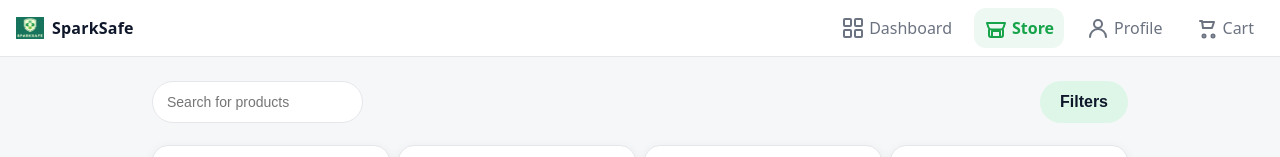
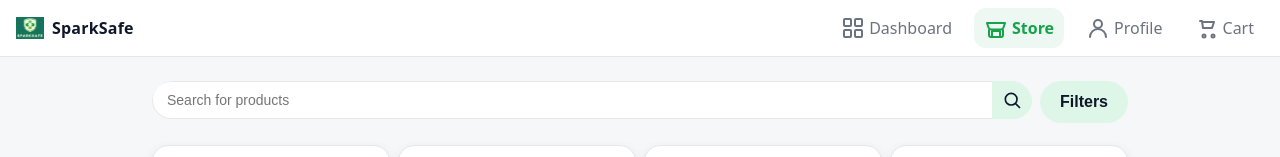
Before and after one commit to mousam-97/sparksafe-by-mousam-kalita, a React (Create React App) app: page /marketplace in a window 1280 px wide. Shown: the top 157 px of the page. Built offline with nearby package versions, Linux system fonts and the light colour scheme.

Commit message:
add search button to searchbar

```diff
--- a/src/components/icons/svg-icons.tsx
+++ b/src/components/icons/svg-icons.tsx
@@ -1,6 +1,6 @@
 import React from "react";
 
-export type SvgIconName = "dashboard" | "store" | "user" | "cart" | "arrowLeft";
+export type SvgIconName = "dashboard" | "store" | "user" | "cart" | "arrowLeft" | "search";
 
 type BaseProps = { size?: number; className?: string };
 
@@ -94,4 +94,21 @@ export const svgIcons: Record<SvgIconName, (props?: BaseProps) => React.ReactNod
 			<line x1="9" y1="12" x2="21" y2="12" />
 		</svg>
 	),
+	search: ({ size = 24, className }: BaseProps = {}) => (
+		<svg
+			width={size}
+			height={size}
+			viewBox="0 0 24 24"
+			fill="none"
+			stroke="currentColor"
+			strokeWidth={2}
+			strokeLinecap="round"
+			strokeLinejoin="round"
+			aria-hidden
+			className={className}
+		>
+			<circle cx="11" cy="11" r="7" />
+			<line x1="21" y1="21" x2="16.65" y2="16.65" />
+		</svg>
+	),
 };
--- a/src/pages/Marketplace/MarketplaceFilters.module.css
+++ b/src/pages/Marketplace/MarketplaceFilters.module.css
@@ -1,9 +1,37 @@
+.searchWrapper {
+    position: relative;
+    flex: 1 1 auto;
+    overflow: hidden; /* ensure the button background doesn't spill outside */
+    border-radius: var(--radius-round);
+		height: 42px;
+}
+
 .searchInput {
-	background: var(--color-surface);
-	border: 1px solid var(--color-border);
-	border-radius: var(--radius-round);
-	padding: 10px 14px;
-	font-size: var(--font-size-sm);
+    width: 100%;
+    background: var(--color-surface);
+    border: 1px solid var(--color-border);
+    border-radius: var(--radius-round);
+    padding: 10px 48px 10px 14px; /* leave room for right button */
+    font-size: var(--font-size-sm);
+}
+
+.searchButton {
+    position: absolute;
+    right: 0px;
+    top: 0px;
+    bottom: 0px;
+    width: 40px;
+		height: 38px;
+    padding: 0; /* override shared Button padding to fit exact width */
+    border-radius: 0 var(--radius-round) var(--radius-round) 0;
+    display: inline-flex;
+    align-items: center;
+    justify-content: center;
+    background: var(--color-secondary);
+    color: var(--color-text);
+    border: none;
+    cursor: pointer;
+		font-size: var(--font-size-sm);
 }
 
 .priceBadge {
--- a/src/pages/Marketplace/MarketplaceFilters.tsx
+++ b/src/pages/Marketplace/MarketplaceFilters.tsx
@@ -2,6 +2,7 @@ import React, { useEffect, useMemo, useState } from "react";
 import { useSearchParams } from "react-router-dom";
 import Card from "../../components/common/Card/Card";
 import Button from "../../components/common/Button/Button";
+import Icon from "../../components/icons/Icon";
 import Text from "../../components/common/Text/Text";
 import Row, { Space } from "../../components/common/Grid/Grid";
 import stylesFilters from "./MarketplaceFilters.module.css";
@@ -45,12 +46,17 @@ export default function MarketplaceFilters({
 		typeof priceMax === "number" && !Number.isNaN(priceMax) ? priceMax : allMaxPrice;
 
 	// Local draft state for filters (Apply to commit)
+	const [draftSearch, setDraftSearch] = useState<string>(search);
 	const [draftMin, setDraftMin] = useState<number>(currentMin);
 	const [draftMax, setDraftMax] = useState<number>(currentMax);
 	const [draftApproval, setDraftApproval] = useState<string>(approval);
 	const [draftBrand, setDraftBrand] = useState<string>(brand);
 
 	// Sync drafts when URL params change (external changes or initial mount)
+	useEffect(() => {
+		setDraftSearch(search);
+	}, [search]);
+
 	useEffect(() => {
 		setDraftMin(currentMin);
 	}, [currentMin]);
@@ -106,12 +112,28 @@ export default function MarketplaceFilters({
 	return (
 		<>
 			<Row justify="between" gap={2}>
-				<input
-					className={stylesFilters.searchInput}
-					placeholder="Search for products"
-					value={search}
-					onChange={(e) => setParam({ q: e.target.value })}
-				/>
+				<div className={stylesFilters.searchWrapper}>
+					<input
+						className={stylesFilters.searchInput}
+						placeholder="Search for products"
+						value={draftSearch}
+						onChange={(e) => setDraftSearch(e.target.value)}
+						onKeyDown={(e) => {
+							if (e.key === "Enter") {
+								setParam({ q: draftSearch || undefined });
+							}
+						}}
+					/>
+					<Button
+						variant="secondary"
+						className={stylesFilters.searchButton}
+						aria-label="Search"
+						onClick={() => setParam({ q: draftSearch || undefined })}
+						type="button"
+					>
+						<Icon name="search" size={20} />
+					</Button>
+				</div>
 				<Button
 					variant="secondary"
 					aria-label="Filters"
```
